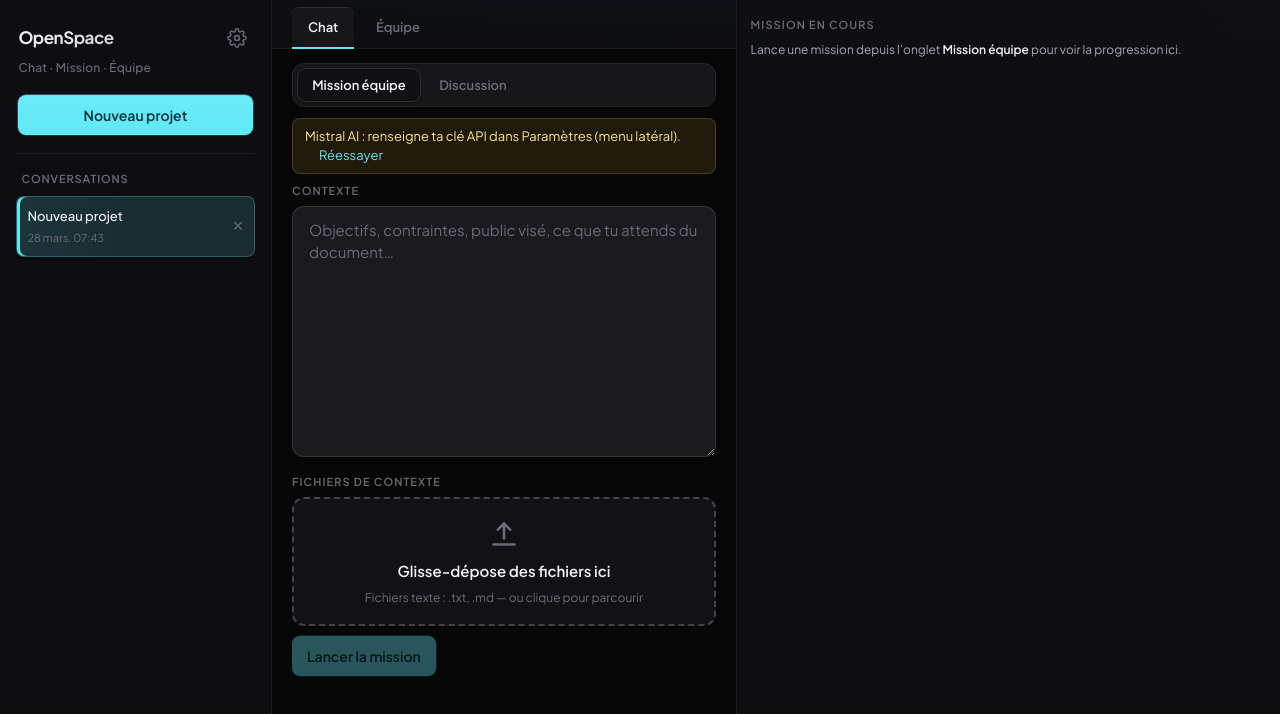
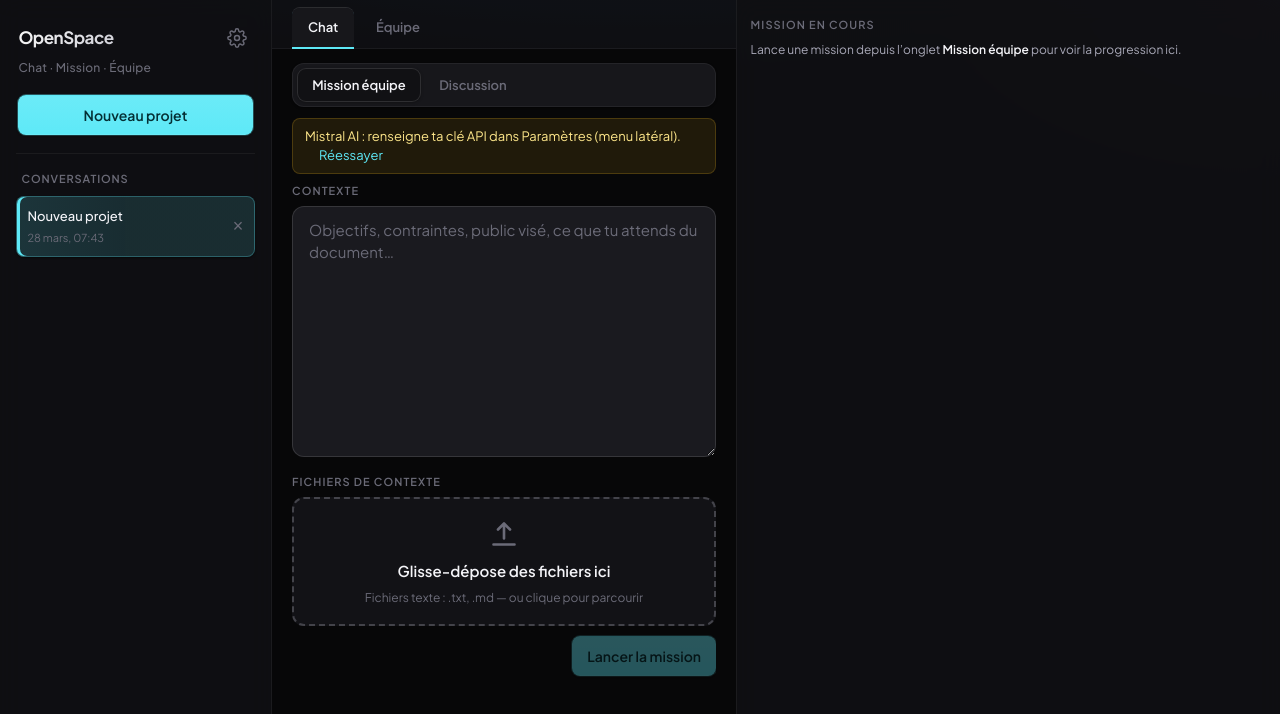
Before and after one commit to ngoujon/assistant-openspace, a React (Vite) app: page / in a window 1280 px wide. Shown: the top 714 px of the page. Built offline with nearby package versions, Linux system fonts and the light colour scheme.

Commit message:
style(mission): aligner Lancer / Arrêter la mission à droite

```diff
--- a/src/index.css
+++ b/src/index.css
@@ -1180,6 +1180,8 @@ body {
 }
 
 .mission-actions {
+  display: flex;
+  justify-content: flex-end;
   margin: 0.5rem 0 1rem;
 }
 
```
Also changed, not shown: 1 other file (tests, documents, lock files or other folders).
